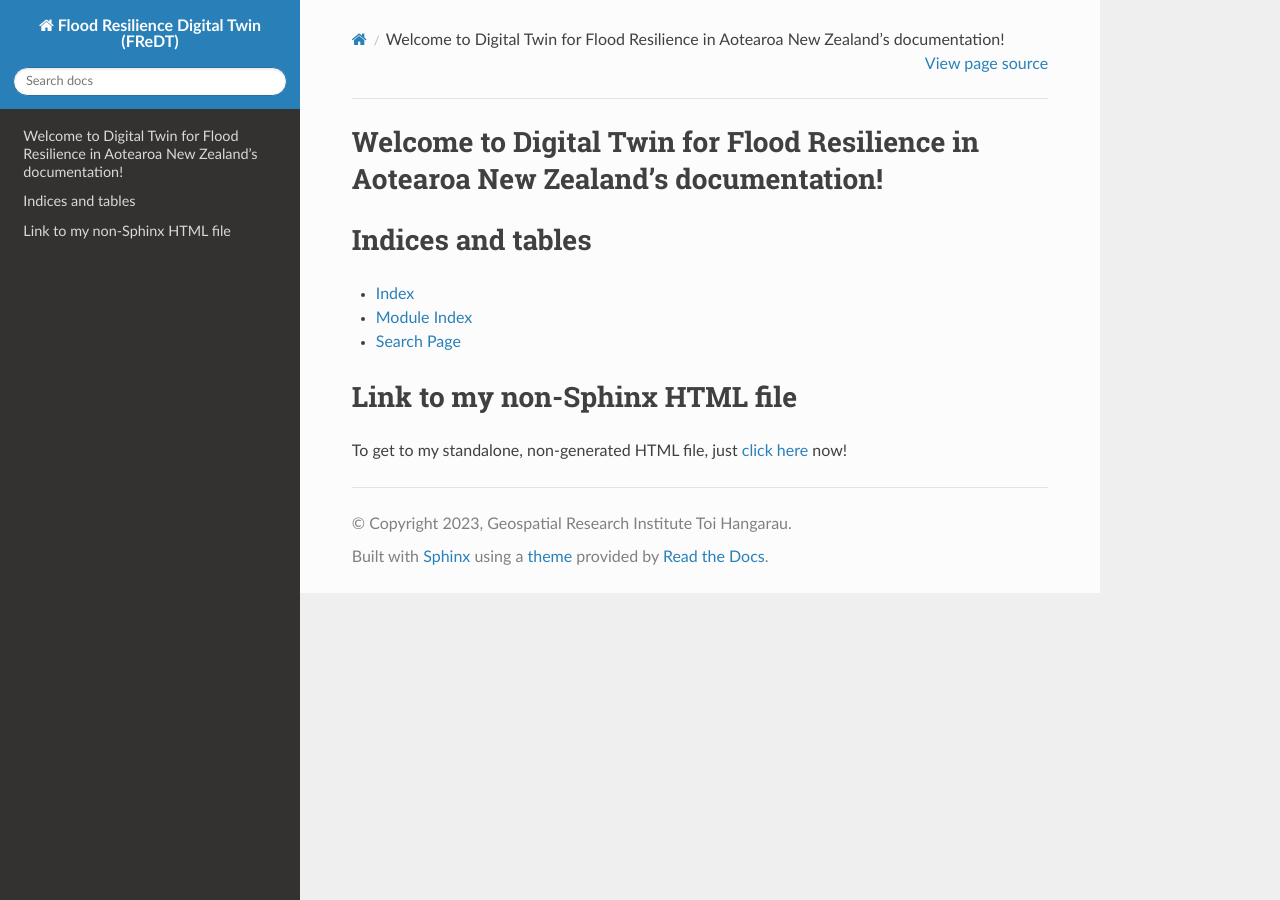
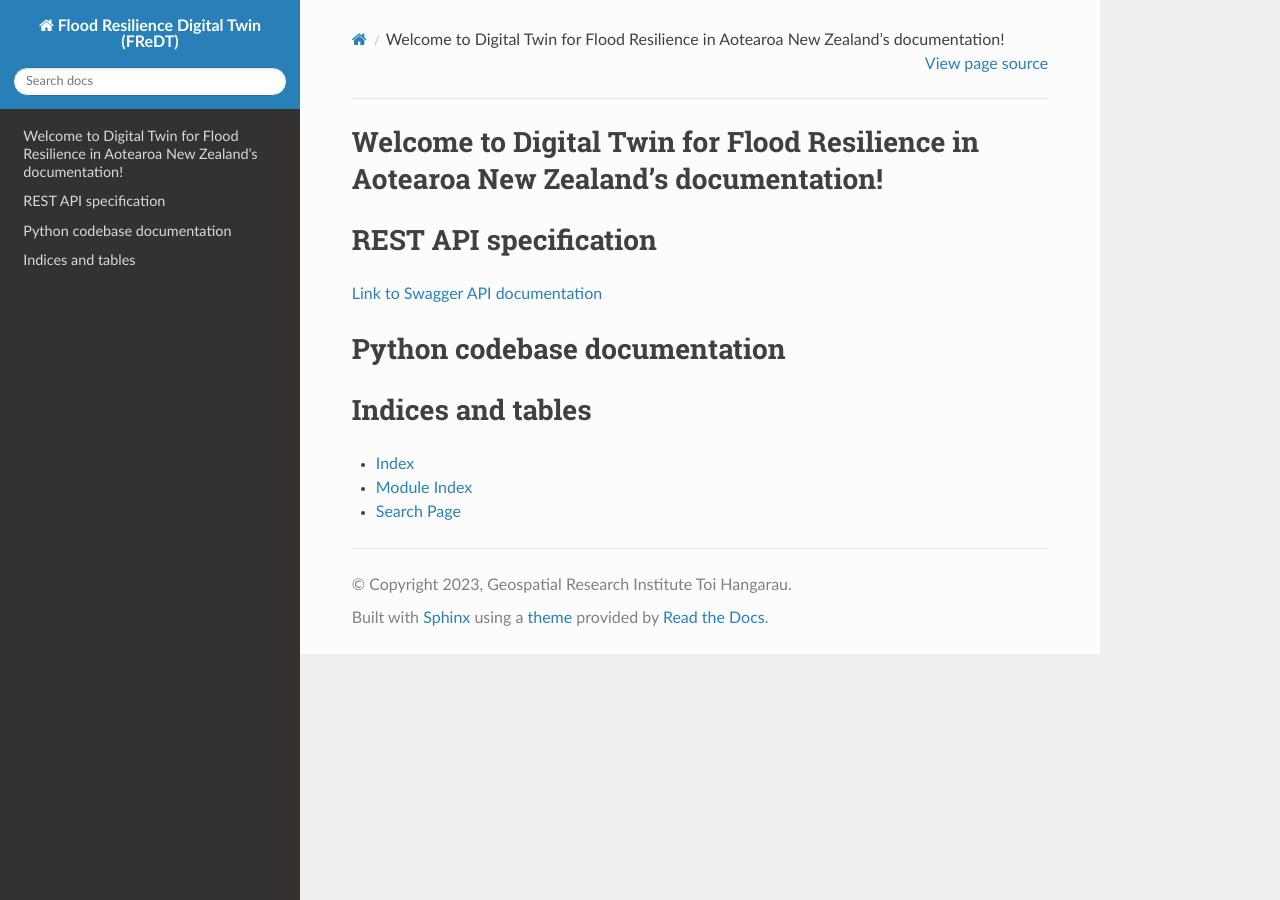
Before and after one commit to GeospatialResearch/Digital-Twins, a Sphinx documentation site: the page built from autodoc/sphinx/index.rst, in a window 1280 px wide. Built offline with Sphinx 7.4.7 and the Read the Docs theme 2.0.0, drawn with Linux system fonts in a browser that asks for light colours.

Commit message:
Add better link to API docs from sphinx

```diff
--- a/autodoc/sphinx/index.rst
+++ b/autodoc/sphinx/index.rst
@@ -5,6 +5,14 @@
 
 Welcome to Digital Twin for Flood Resilience in Aotearoa New Zealand's documentation!
 =====================================================================================
+
+REST API specification
+===============================
+
+`Link to Swagger API documentation </./Digital-Twins/api>`_
+
+Python codebase documentation
+===============================
 
 .. toctree::
    :maxdepth: 4
@@ -17,10 +25,3 @@ Indices and tables
 * :ref:`genindex`
 * :ref:`modindex`
 * :ref:`search`
-
-
-Link to my non-Sphinx HTML file
-===============================
-
-To get to my standalone, non-generated HTML file,
-just `click here </./swagger/index.html>`_ now!
```
Also changed, not shown: 1 other file.
